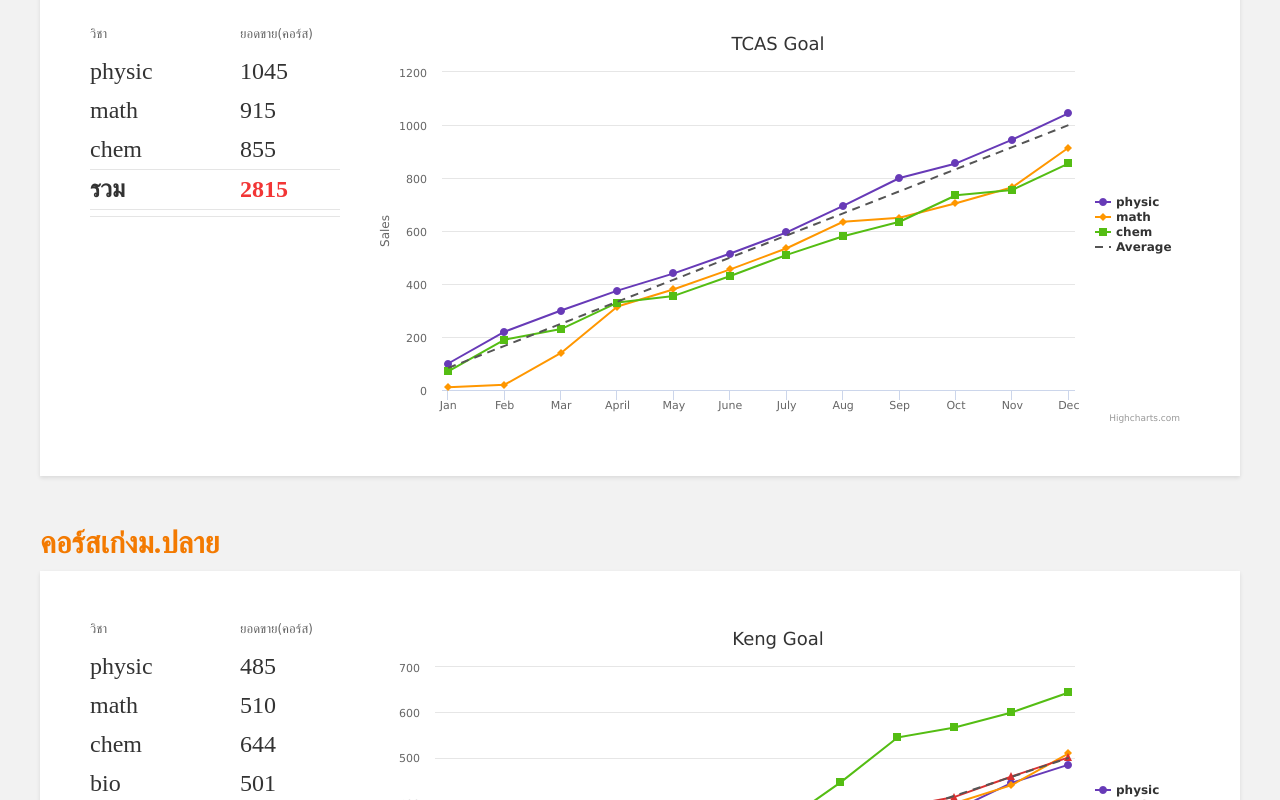
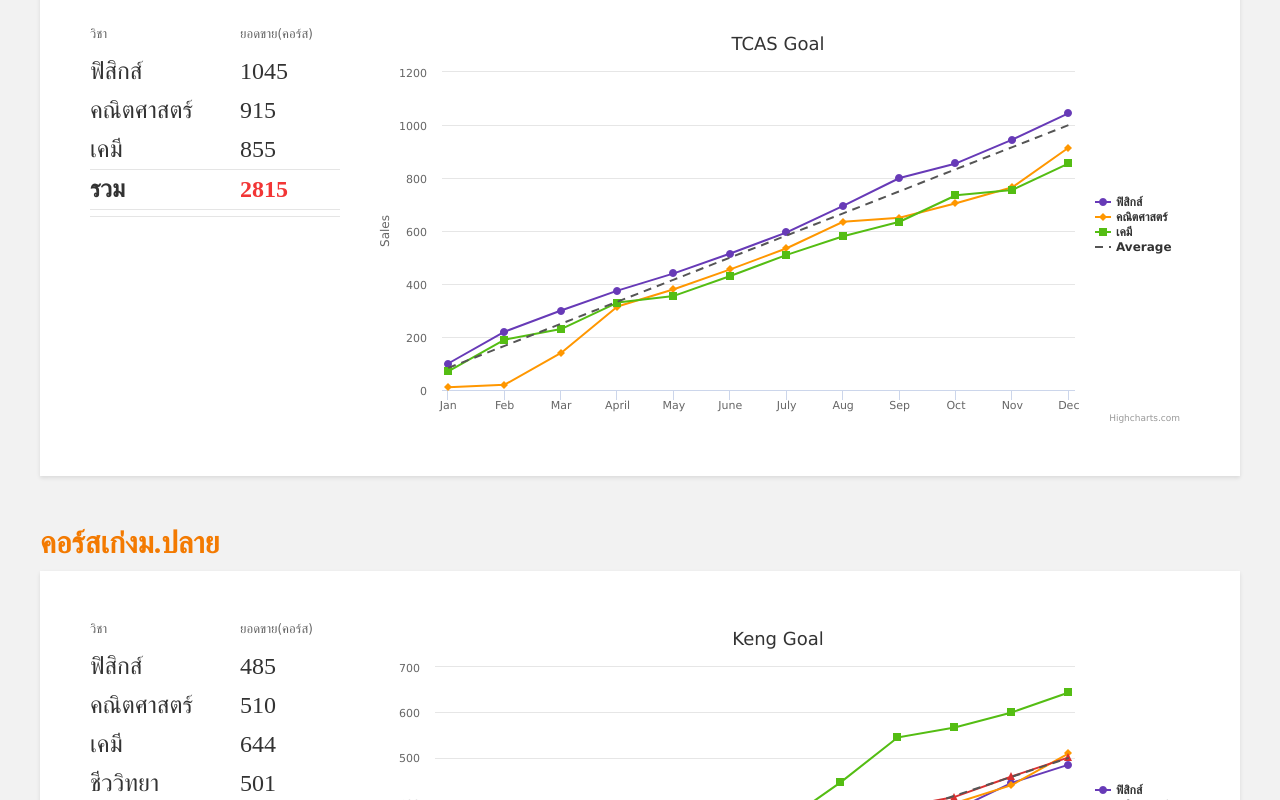
Before and after one commit to Mizimax/goals, a React (Create React App) app: page / in a window 1280 px wide. Shown: the part 280-1080 px from the top of the page. Built offline with nearby package versions, Linux system fonts and the light colour scheme; a web font is replaced by a local one.

Commit message:
map eng to thai

```diff
--- a/src/App.js
+++ b/src/App.js
@@ -17,9 +17,11 @@ class App extends Component {
                     self.summary[index] = []
                 self.summary[index][i] = {}
                 self.summary[index][i]["name"] = it.name
+                self.summary[index][i]["display"] = it.display
                 self.summary[index][i]["value"] = it.data.reduce((a,b)=>a+b,0);
             })
         })
+
     }
 
     render()
--- a/src/components/course/Summary.js
+++ b/src/components/course/Summary.js
@@ -13,7 +13,7 @@ const Summary = (props) => (
             {
                 props.data.map(item => (
                     <TableData>
-                        <div>{item.name}</div>
+                        <div>{item.display}</div>
                         <div>{item.value}</div>
                     </TableData>
 
--- a/src/graphOptions.js
+++ b/src/graphOptions.js
@@ -36,7 +36,7 @@ options[0] = {
         [...tcasData.map((item, index) => {
             var serieSum = 0;
             return {
-                name: item.name,
+                name: item.display,
                 color: colors[item.name],
                 data: item.data.map(val=>serieSum+=val)
             };
@@ -73,7 +73,7 @@ options[1] = {
         [...kengData.map((item, index) => {
             var serieSum = 0;
             return {
-                name: item.name,
+                name: item.display,
                 color: colors[item.name],
                 data: item.data.map(val=>serieSum+=val)
             };
--- a/src/mockApi.js
+++ b/src/mockApi.js
@@ -34,4 +34,14 @@ const kengData = [
     }
 ]
 
-export default { data: [tcasData, kengData] };
+const displayMap = {
+    physic: 'ฟิสิกส์',
+    chem: 'เคมี',
+    bio: 'ชีววิทยา',
+    math: 'คณิตศาสตร์'
+}
+
+const tcas = tcasData.map(item=> ({...item, display: displayMap[item.name] }))
+const keng = kengData.map(item=> ({...item, display: displayMap[item.name] }))
+
+export default { data: [tcas, keng] };
```
